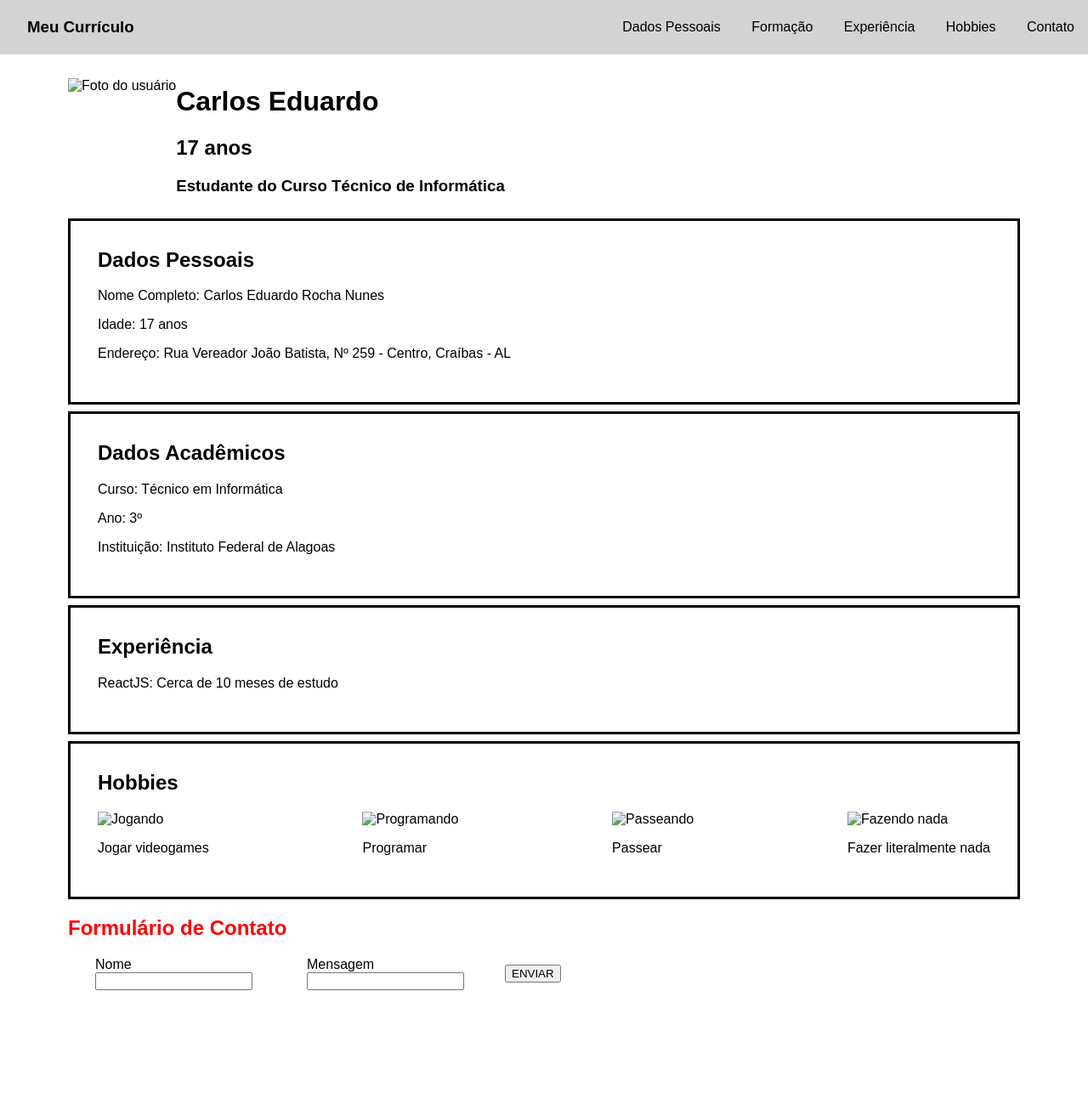
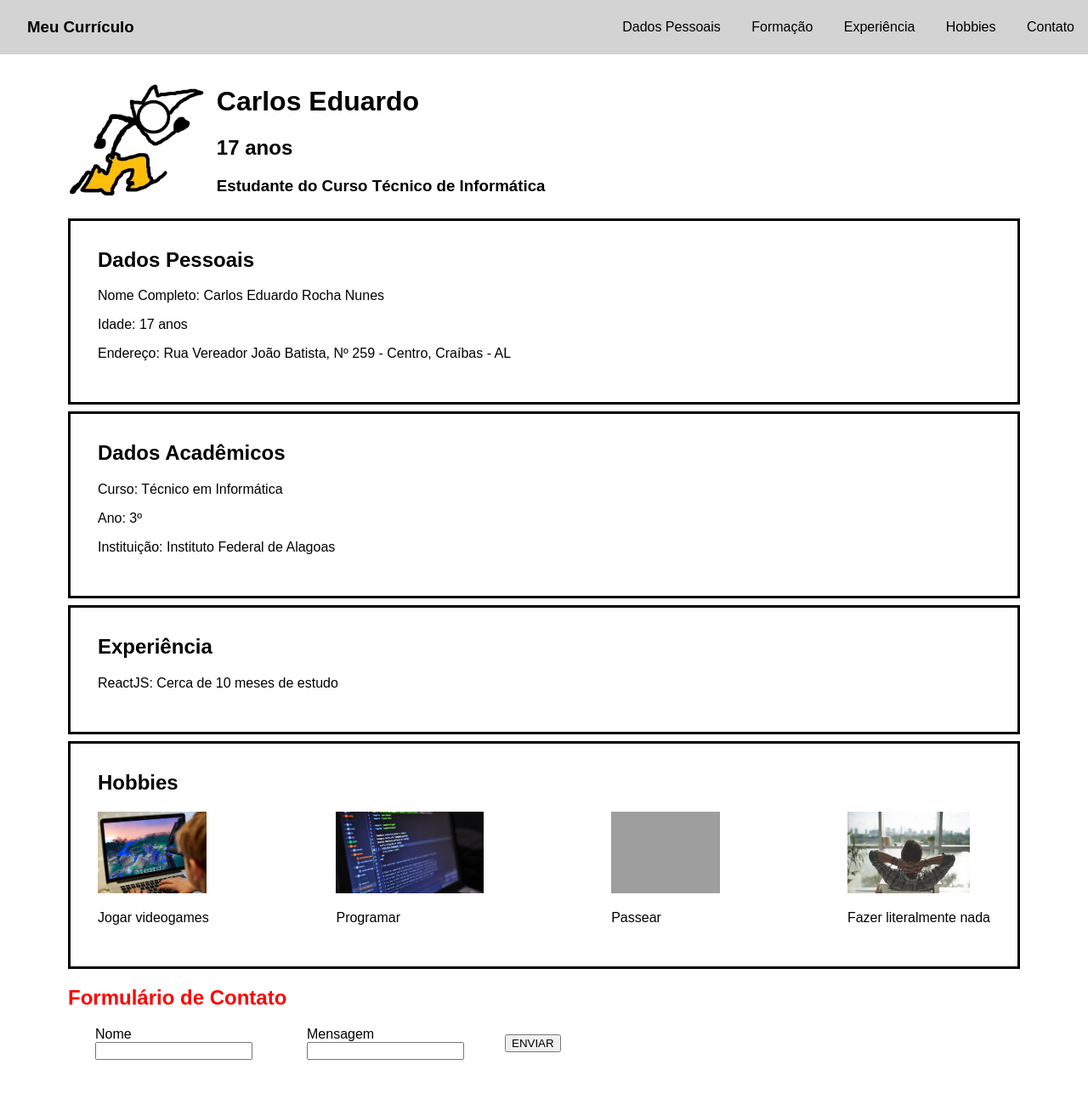
Before and after one commit to eduardor0cha/avaliacao-meu-curriculo, a plain HTML site: page index.html in a window 1280 px wide. Shown: the whole page at 85% size. Before the commit the page ends 1245 px from the top, so only its background shows below. Drawn offline with Linux system fonts and the light colour scheme; the site is published under a folder, as on GitHub Pages, so addresses that start at the root find nothing.

Commit message:
Add files via upload

```diff
--- a/index.html
+++ b/index.html
@@ -18,7 +18,7 @@
         </nav>
         <main>
             <div id="informacoes-destaque">
-                <img src="/images/profile.png" id="foto-usuario" alt="Foto do usuário"/>
+                <img src="./images/profile.png" id="foto-usuario" alt="Foto do usuário"/>
                 <div id="informacoes-destaque-texto">
                     <h1>Carlos Eduardo</h1>
                     <h2>17 anos</h2>
@@ -45,19 +45,19 @@
                 <h2>Hobbies</h2>
                 <div id="conjunto-hobbies">
                     <div class="hobby">
-                        <img src="/images/jogando.png" alt="Jogando"/>
+                        <img src="./images/jogando.png" alt="Jogando"/>
                         <p>Jogar videogames</p>
                     </div>
                     <div class="hobby">
-                        <img src="/images/programando.jpg" alt="Programando"/>
+                        <img src="./images/programando.jpg" alt="Programando"/>
                         <p>Programar</p>
                     </div>
                     <div class="hobby">
-                        <img src="/images/passeando.png" alt="Passeando"/>
+                        <img src="./images/passeando.png" alt="Passeando"/>
                         <p>Passear</p>
                     </div>
                     <div class="hobby">
-                        <img src="/images/fazendo-nada.jpg" alt="Fazendo nada"/>
+                        <img src="./images/fazendo-nada.jpg" alt="Fazendo nada"/>
                         <p>Fazer literalmente nada</p>
                     </div>
                 </div>
```
